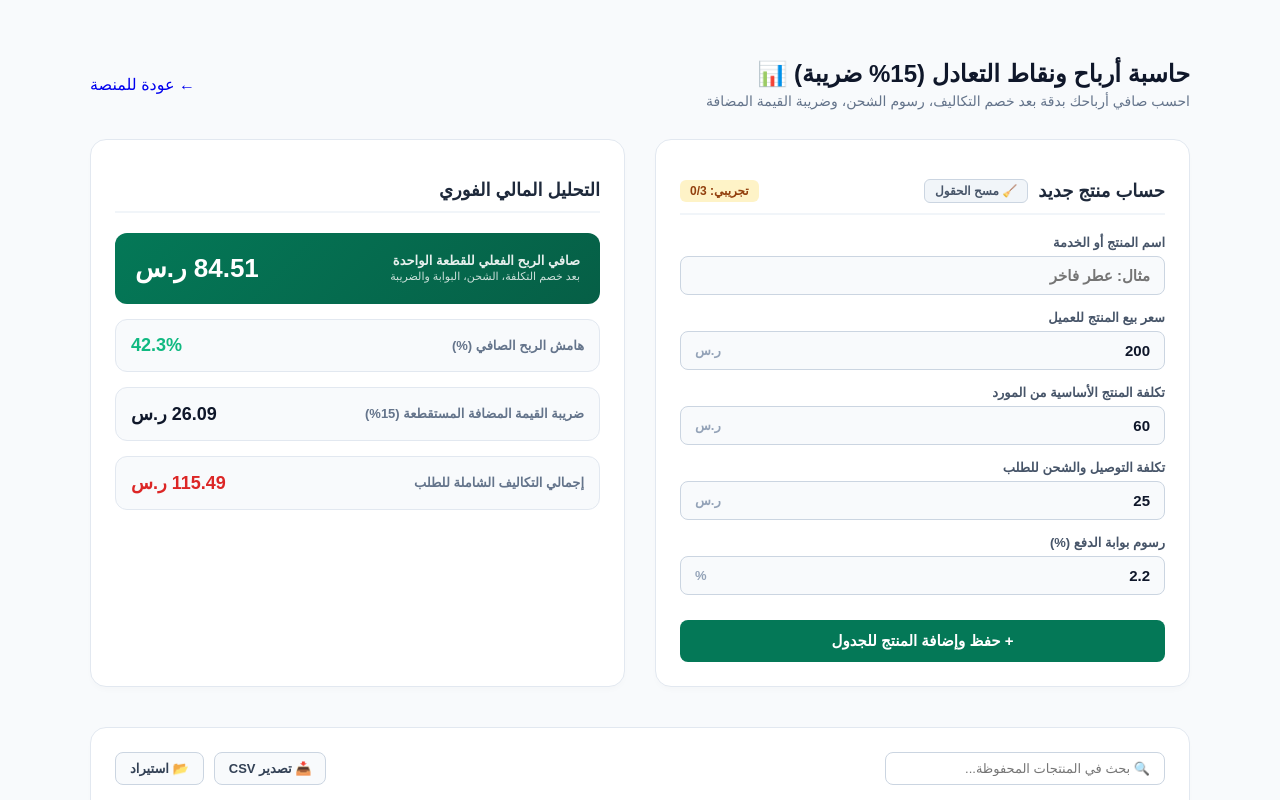
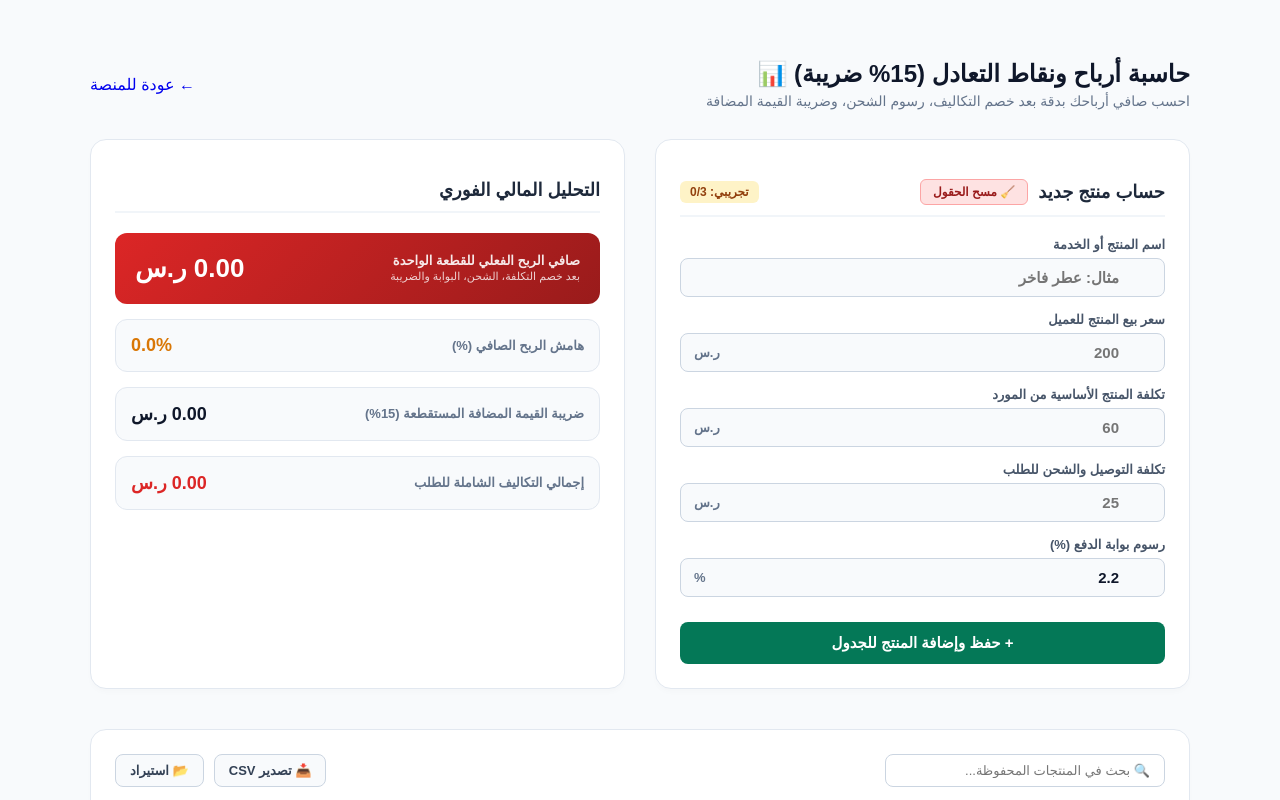
Before and after one commit to engaziasa-lang/engazia-app, a Next.js app: page /hub/sa/profit in a window 1280 px wide. Shown: the top 800 px of the page. Built offline with nearby package versions, Linux system fonts and the light colour scheme.

Commit message:
Update page.tsx

```diff
--- a/app/hub/sa/profit/page.tsx
+++ b/app/hub/sa/profit/page.tsx
@@ -15,21 +15,18 @@ interface ProfitItem {
 }
 
 export default function ProfitCalculatorSA() {
-  // بيانات الإدخال للحاسبة الفورية
   const [productName, setProductName] = useState<string>('');
-  const [sellingPrice, setSellingPrice] = useState<number>(200);
-  const [productCost, setProductCost] = useState<number>(60);
-  const [shippingCost, setShippingCost] = useState<number>(25);
-  const [gatewayFeePercent, setGatewayFeePercent] = useState<number>(2.2);
+  const [sellingPrice, setSellingPrice] = useState<number | ''>('');
+  const [productCost, setProductCost] = useState<number | ''>('');
+  const [shippingCost, setShippingCost] = useState<number | ''>('');
+  const [gatewayFeePercent, setGatewayFeePercent] = useState<number | ''>(2.2);
 
-  // جدول المدخلات المحفوظة
   const [items, setItems] = useState<ProfitItem[]>([]);
   const [searchQuery, setSearchQuery] = useState<string>('');
   const [editingId, setEditingId] = useState<string | null>(null);
 
   const fileInputRef = useRef<HTMLInputElement>(null);
 
-  // تحميل البيانات من localStorage عند الفتح
   useEffect(() => {
     const saved = localStorage.getItem('seerk_profit_items');
     if (saved) {
@@ -37,53 +34,54 @@ export default function ProfitCalculatorSA() {
     }
   }, []);
 
-  // حفظ البيانات في localStorage
   const saveToLocalStorage = (newItems: ProfitItem[]) => {
     setItems(newItems);
     localStorage.setItem('seerk_profit_items', JSON.stringify(newItems));
   };
 
-  // التحقق من حالة الترخيص
   const isActivated = typeof window !== 'undefined' && !!localStorage.getItem('merchant_license_key');
 
-  // حساب النتائج للحاسبة الفورية
-  const vatAmount = sellingPrice - (sellingPrice / 1.15);
-  const gatewayFeeAmount = sellingPrice * (gatewayFeePercent / 100);
-  const totalCosts = productCost + shippingCost + vatAmount + gatewayFeeAmount;
-  const netProfit = sellingPrice - totalCosts;
-  const margin = sellingPrice > 0 ? (netProfit / sellingPrice) * 100 : 0;
+  // القيم الافتراضية للحسابات الفورية
+  const sPrice = typeof sellingPrice === 'number' ? sellingPrice : 0;
+  const pCost = typeof productCost === 'number' ? productCost : 0;
+  const sCost = typeof shippingCost === 'number' ? shippingCost : 0;
+  const gFee = typeof gatewayFeePercent === 'number' ? gatewayFeePercent : 0;
 
-  // مسح وتصفير حقول الإدخال
+  const vatAmount = sPrice - (sPrice / 1.15);
+  const gatewayFeeAmount = sPrice * (gFee / 100);
+  const totalCosts = pCost + sCost + vatAmount + gatewayFeeAmount;
+  const netProfit = sPrice - totalCosts;
+  const margin = sPrice > 0 ? (netProfit / sPrice) * 100 : 0;
+
+  // مسح وتصفير كافة حقول الإدخال
   const handleClearForm = () => {
     setProductName('');
-    setSellingPrice(200);
-    setProductCost(60);
-    setShippingCost(25);
+    setSellingPrice('');
+    setProductCost('');
+    setShippingCost('');
     setGatewayFeePercent(2.2);
     setEditingId(null);
   };
 
-  // إضافة أو تعديل منتج في الجدول السفلي مع تقييد التجريبي بـ 3 منتجات
   const handleSaveItem = (e: React.FormEvent) => {
     e.preventDefault();
     if (!isActivated && items.length >= 3 && !editingId) {
       alert('🔒 عذراً، لقد استهلكت الحد التجريبي (3 منتجات). يرجى ترقية حسابك لفتح السعة الكاملة بلا حدود!');
       return;
     }
-    if (!productName.trim() || sellingPrice <= 0) {
+    if (!productName.trim() || sPrice <= 0) {
       alert('الرجاء إدخال اسم المنتج وسعر بيع صحيح.');
       return;
     }
 
     if (editingId) {
-      // تحديث عنصر موجود
       const updated = items.map(item => item.id === editingId ? {
         ...item,
         name: productName,
-        sellingPrice,
-        productCost,
-        shippingCost,
-        gatewayFeePercent,
+        sellingPrice: sPrice,
+        productCost: pCost,
+        shippingCost: sCost,
+        gatewayFeePercent: gFee,
         netProfit: Number(netProfit.toFixed(2)),
         margin: Number(margin.toFixed(1))
       } : item);
@@ -91,14 +89,13 @@ export default function ProfitCalculatorSA() {
       setEditingId(null);
       alert('✨ تم تحديث بيانات المنتج بنجاح!');
     } else {
-      // إضافة عنصر جديد
       const newItem: ProfitItem = {
         id: Date.now().toString(),
         name: productName,
-        sellingPrice,
-        productCost,
-        shippingCost,
-        gatewayFeePercent,
+        sellingPrice: sPrice,
+        productCost: pCost,
+        shippingCost: sCost,
+        gatewayFeePercent: gFee,
         netProfit: Number(netProfit.toFixed(2)),
         margin: Number(margin.toFixed(1))
       };
@@ -106,11 +103,9 @@ export default function ProfitCalculatorSA() {
       alert('✅ تمت إضافة المنتج إلى جدول التحليل بنجاح!');
     }
 
-    // تصفير الحقول بعد الحفظ
     handleClearForm();
   };
 
-  // تعبئة الحقول للتعديل
   const handleEdit = (item: ProfitItem) => {
     setProductName(item.name);
     setSellingPrice(item.sellingPrice);
@@ -121,7 +116,6 @@ export default function ProfitCalculatorSA() {
     window.scrollTo({ top: 0, behavior: 'smooth' });
   };
 
-  // حذف عنصر
   const handleDelete = (id: string) => {
     if (confirm('هل أنت متأكد من حذف هذا المنتج من الجدول؟')) {
       const filtered = items.filter(i => i.id !== id);
@@ -129,7 +123,6 @@ export default function ProfitCalculatorSA() {
     }
   };
 
-  // تصدير جدول البيانات إلى CSV
   const handleExportCsv = () => {
     if (items.length === 0) {
       alert('لا توجد بيانات لتصديرها.');
@@ -148,7 +141,6 @@ export default function ProfitCalculatorSA() {
     document.body.removeChild(link);
   };
 
-  // استيراد البيانات من ملف JSON
   const handleImportJson = (e: React.ChangeEvent<HTMLInputElement>) => {
     const reader = new FileReader();
     if (e.target.files && e.target.files[0]) {
@@ -167,7 +159,6 @@ export default function ProfitCalculatorSA() {
     }
   };
 
-  // تصفية العناصر حسب البحث
   const filteredItems = items.filter(item => item.name.toLowerCase().includes(searchQuery.toLowerCase()));
 
   return (
@@ -192,15 +183,15 @@ export default function ProfitCalculatorSA() {
         .card { background: #ffffff; border-radius: 16px; padding: 24px; border: 1px solid #e2e8f0; box-shadow: 0 4px 6px -1px rgba(0,0,0,0.02); }
         .card-title { font-size: 18px; font-weight: 800; color: #1e293b; margin-bottom: 20px; border-bottom: 2px solid #f1f5f9; padding-bottom: 10px; display: flex; justify-content: space-between; align-items: center; flex-wrap: wrap; gap: 10px; }
 
-        .clear-form-btn { background: #f1f5f9; border: 1px solid #cbd5e1; color: #475569; padding: 4px 10px; border-radius: 6px; font-size: 12px; font-weight: 700; cursor: pointer; transition: all 0.2s; font-family: 'Tajawal', sans-serif; display: flex; align-items: center; gap: 5px; }
-        .clear-form-btn:hover { background: #e2e8f0; color: #0f172a; }
+        .clear-form-btn { background: #fee2e2; border: 1px solid #fca5a5; color: #991b1b; padding: 5px 12px; border-radius: 6px; font-size: 12px; font-weight: 800; cursor: pointer; transition: all 0.2s; font-family: 'Tajawal', sans-serif; display: flex; align-items: center; gap: 5px; }
+        .clear-form-btn:hover { background: #fecaca; }
 
         .input-group { margin-bottom: 15px; }
         .input-group label { display: block; font-size: 13px; font-weight: 700; color: #475569; margin-bottom: 6px; }
         .input-wrapper { position: relative; display: flex; align-items: center; }
-        .input-wrapper input { width: 100%; padding: 10px 14px; border: 1px solid #cbd5e1; border-radius: 8px; font-size: 15px; font-family: 'Tajawal', sans-serif; outline: none; background: #f8fafc; color: #0f172a; font-weight: 600; }
+        .input-wrapper input { width: 100%; padding: 10px 45px 10px 14px; border: 1px solid #cbd5e1; border-radius: 8px; font-size: 15px; font-family: 'Tajawal', sans-serif; outline: none; background: #f8fafc; color: #0f172a; font-weight: 600; }
         .input-wrapper input:focus { border-color: #047857; background: #ffffff; }
-        .currency-tag { position: absolute; left: 15px; color: #94a3b8; font-weight: 700; font-size: 13px; }
+        .currency-tag { position: absolute; left: 14px; color: #64748b; font-weight: 800; font-size: 13px; pointer-events: none; }
 
         .action-btn { background: #047857; color: #fff; border: none; width: 100%; padding: 12px; border-radius: 8px; font-weight: 900; font-size: 15px; cursor: pointer; transition: all 0.2s; font-family: 'Tajawal', sans-serif; margin-top: 10px; }
         .action-btn:hover { background: #065f46; }
@@ -243,7 +234,7 @@ export default function ProfitCalculatorSA() {
           <h2 className="card-title">
             <div style={{ display: 'flex', alignItems: 'center', gap: '10px' }}>
               <span>{editingId ? 'تعديل بيانات المنتج' : 'حساب منتج جديد'}</span>
-              <button type="button" className="clear-form-btn" onClick={handleClearForm} title="مسح الحقول لإدخال منتج جديد">
+              <button type="button" className="clear-form-btn" onClick={handleClearForm} title="مسح وتفريغ الحقول تماماً">
                 🧹 مسح الحقول
               </button>
             </div>
@@ -261,7 +252,7 @@ export default function ProfitCalculatorSA() {
             <div className="input-group">
               <label>سعر بيع المنتج للعميل</label>
               <div className="input-wrapper">
-                <input type="number" min="0" value={sellingPrice || ''} onChange={(e) => setSellingPrice(Number(e.target.value))} required />
+                <input type="number" min="0" value={sellingPrice === '' ? '' : sellingPrice} onChange={(e) => setSellingPrice(e.target.value === '' ? '' : Number(e.target.value))} placeholder="200" required />
                 <span className="currency-tag">ر.س</span>
               </div>
             </div>
@@ -269,7 +260,7 @@ export default function ProfitCalculatorSA() {
             <div className="input-group">
               <label>تكلفة المنتج الأساسية من المورد</label>
               <div className="input-wrapper">
-                <input type="number" min="0" value={productCost || ''} onChange={(e) => setProductCost(Number(e.target.value))} required />
+                <input type="number" min="0" value={productCost === '' ? '' : productCost} onChange={(e) => setProductCost(e.target.value === '' ? '' : Number(e.target.value))} placeholder="60" required />
                 <span className="currency-tag">ر.س</span>
               </div>
             </div>
@@ -277,7 +268,7 @@ export default function ProfitCalculatorSA() {
             <div className="input-group">
               <label>تكلفة التوصيل والشحن للطلب</label>
               <div className="input-wrapper">
-                <input type="number" min="0" value={shippingCost || ''} onChange={(e) => setShippingCost(Number(e.target.value))} />
+                <input type="number" min="0" value={shippingCost === '' ? '' : shippingCost} onChange={(e) => setShippingCost(e.target.value === '' ? '' : Number(e.target.value))} placeholder="25" />
                 <span className="currency-tag">ر.س</span>
               </div>
             </div>
@@ -285,7 +276,7 @@ export default function ProfitCalculatorSA() {
             <div className="input-group">
               <label>رسوم بوابة الدفع (%)</label>
               <div className="input-wrapper">
-                <input type="number" step="0.1" min="0" value={gatewayFeePercent || ''} onChange={(e) => setGatewayFeePercent(Number(e.target.value))} />
+                <input type="number" step="0.1" min="0" value={gatewayFeePercent === '' ? '' : gatewayFeePercent} onChange={(e) => setGatewayFeePercent(e.target.value === '' ? '' : Number(e.target.value))} placeholder="2.2" />
                 <span className="currency-tag">%</span>
               </div>
             </div>
```
